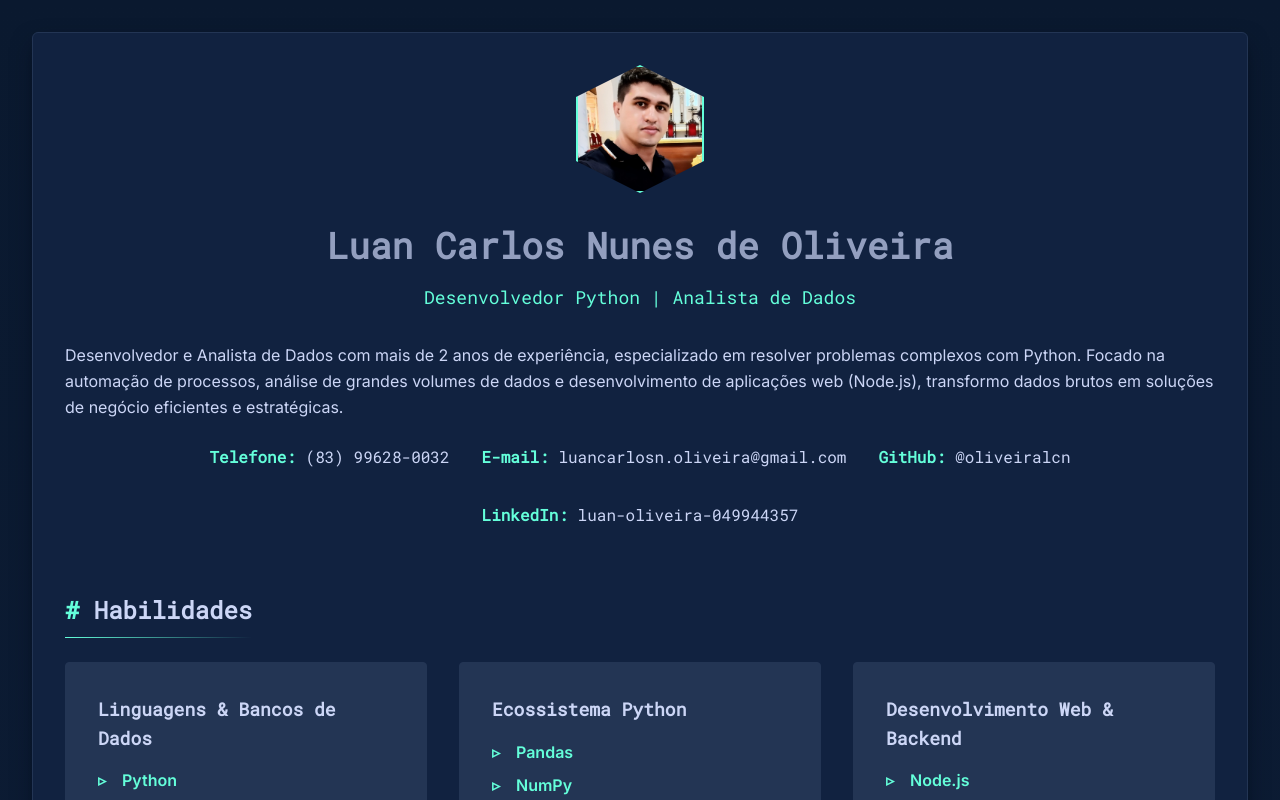
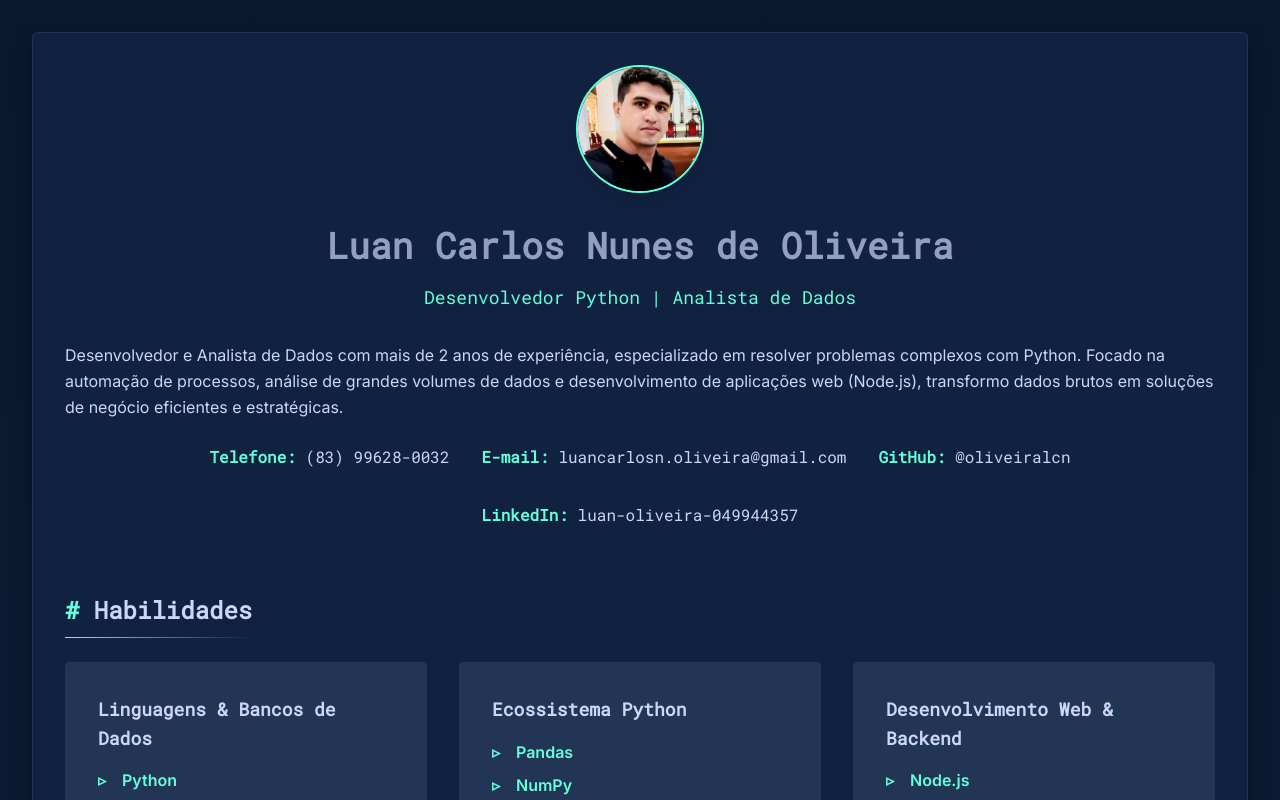
Before and after one commit to oliveiralcn/curriculo, a plain HTML site: page index.html in a window 1280 px wide. Shown: the top 800 px of the page. Drawn offline with Linux system fonts and the light colour scheme.

Commit message:
Ajusta estilos da imagem de perfil para bordas arredondadas e melhora a interação ao passar o mouse

```diff
--- a/assets/css/styles.css
+++ b/assets/css/styles.css
@@ -196,11 +196,12 @@ body {
   border: 2px solid var(--color-accent);
   box-shadow: var(--shadow-lg);
   transition: transform var(--transition-normal);
-  clip-path: polygon(50% 0%, 100% 25%, 100% 75%, 50% 100%, 0% 75%, 0% 25%);
+  border-radius: 50%;
+  overflow: hidden;
 }
 
 .profile-image:hover {
-  transform: scale(1.05) rotate(5deg);
+  transform: scale(1.05);
 }
 
 .profile-image img {
```
